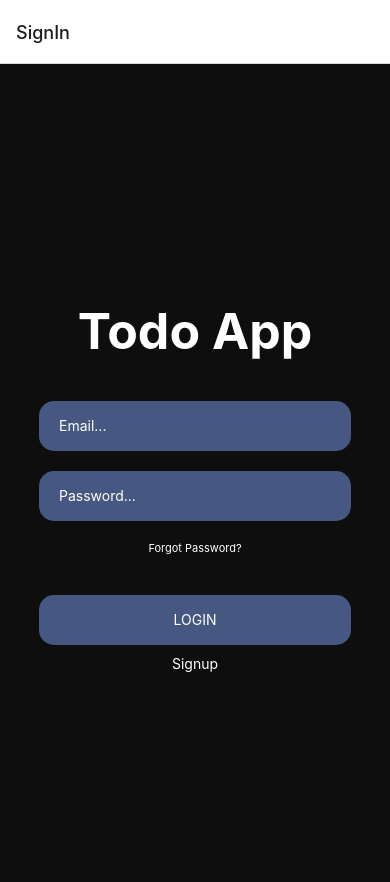
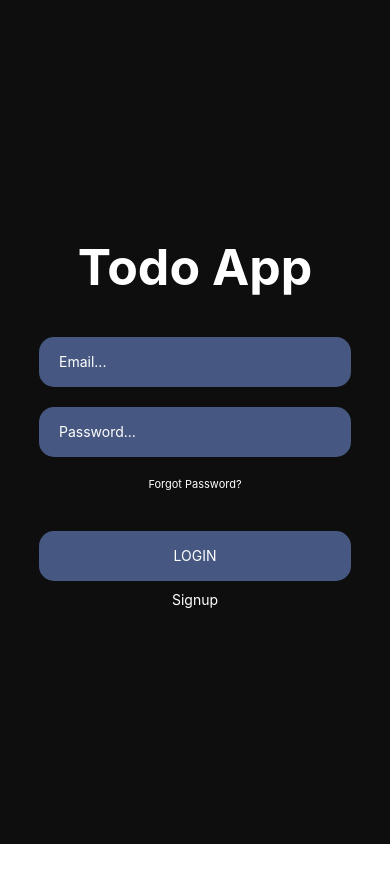
Before and after one commit to manesjonathan/image-generator-react-native, a React Native app: screen / in a window 390 px wide. Shown: the top 882 px of the page. After the commit the page ends 844 px from the top, so only its background shows below. Built offline with nearby package versions, Linux system fonts and the light colour scheme.

Commit message:
Add navigation menu

```diff
--- a/App.tsx
+++ b/App.tsx
@@ -7,11 +7,14 @@ import Cookies from "js-cookie";
 import * as SecureStore from "expo-secure-store";
 import * as React from 'react';
 import {useEffect, useState} from 'react';
+import {createBottomTabNavigator} from '@react-navigation/bottom-tabs';
+import 'react-native-gesture-handler';
+
 
 const Stack = createNativeStackNavigator();
+const Tab = createBottomTabNavigator();
 
 export default function App() {
-
     const [isSignedIn, setIsSignedIn] = useState(false);
 
     useEffect(() => {
@@ -26,17 +29,18 @@ export default function App() {
 
     return (
         <NavigationContainer>
-            <Stack.Navigator>
-                {isSignedIn ? (
-                    <>
-                        <Stack.Screen name="Home" component={HomeScreen}/>
-                    </>
+            {
+                isSignedIn ? (
+                    <Tab.Navigator>
+                        <Tab.Screen name="Home" component={HomeScreen}/>
+                        <Tab.Screen name="Test" component={HomeScreen}/>
+                    </Tab.Navigator>
                 ) : (
-                    <>
-                        <Stack.Screen name="SignIn" component={SignInScreen}/>
-                    </>
-                )}
-            </Stack.Navigator>
+                    <Stack.Navigator>
+                        <Stack.Screen name="SignIn" component={SignInScreen} options={{headerShown: false}}/>
+                    </Stack.Navigator>
+                )
+            }
         </NavigationContainer>
     );
 
--- a/package.json
+++ b/package.json
@@ -11,8 +11,10 @@
   "dependencies": {
     "@expo/webpack-config": "^18.0.1",
     "@react-native-cookies/cookies": "^6.2.1",
+    "@react-navigation/bottom-tabs": "^6.5.7",
     "@react-navigation/native": "^6.1.6",
     "@react-navigation/native-stack": "^6.9.12",
+    "@react-navigation/stack": "^6.3.16",
     "axios": "^1.4.0",
     "expo": "~48.0.15",
     "expo-secure-store": "~12.1.1",
@@ -22,6 +24,8 @@
     "react-dom": "18.2.0",
     "react-native": "0.71.7",
     "react-native-bouncy-checkbox": "^3.0.7",
+    "react-native-safe-area-context": "4.5.0",
+    "react-native-screens": "~3.20.0",
     "react-native-web": "~0.18.10"
   },
   "devDependencies": {
```
